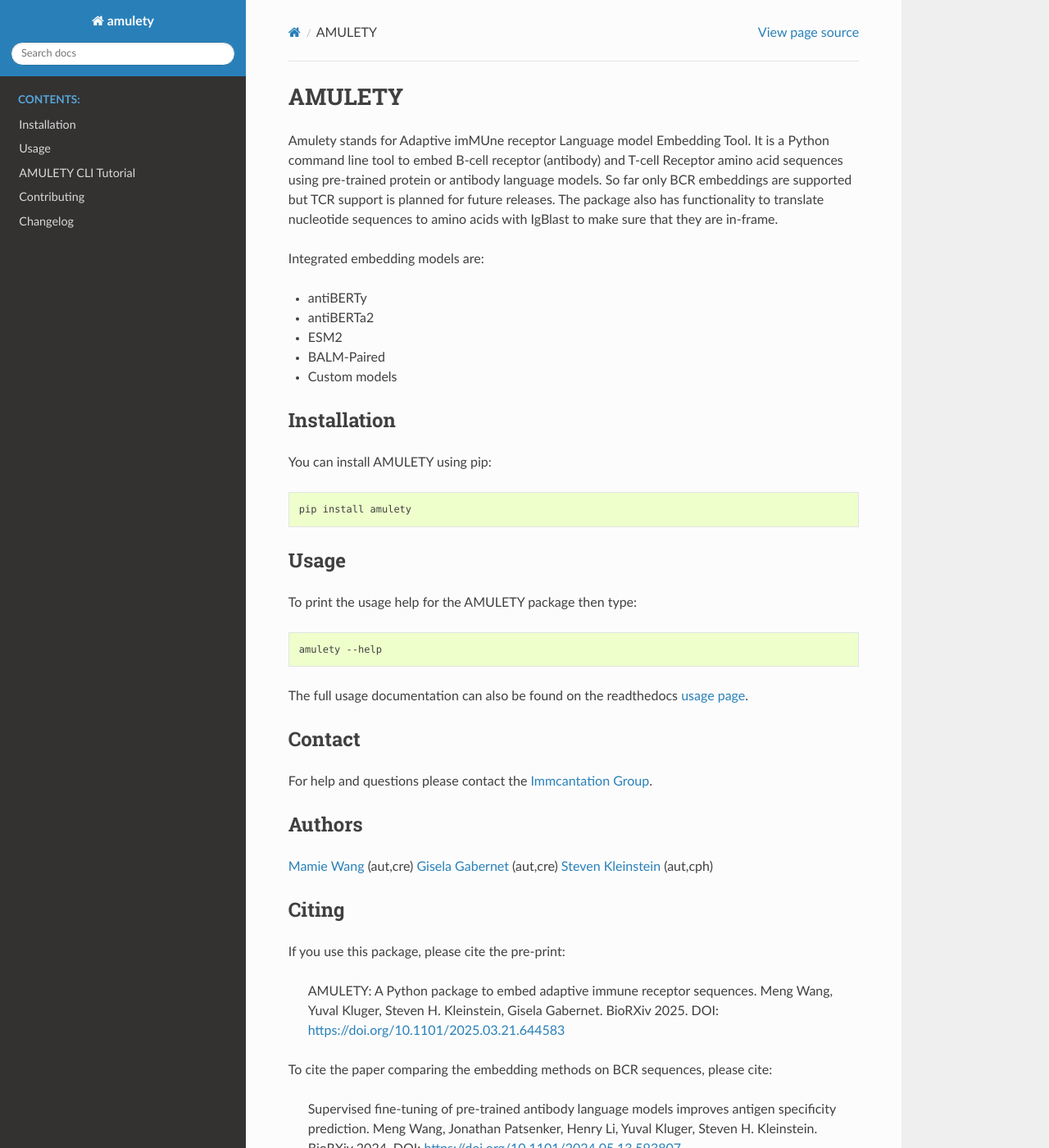
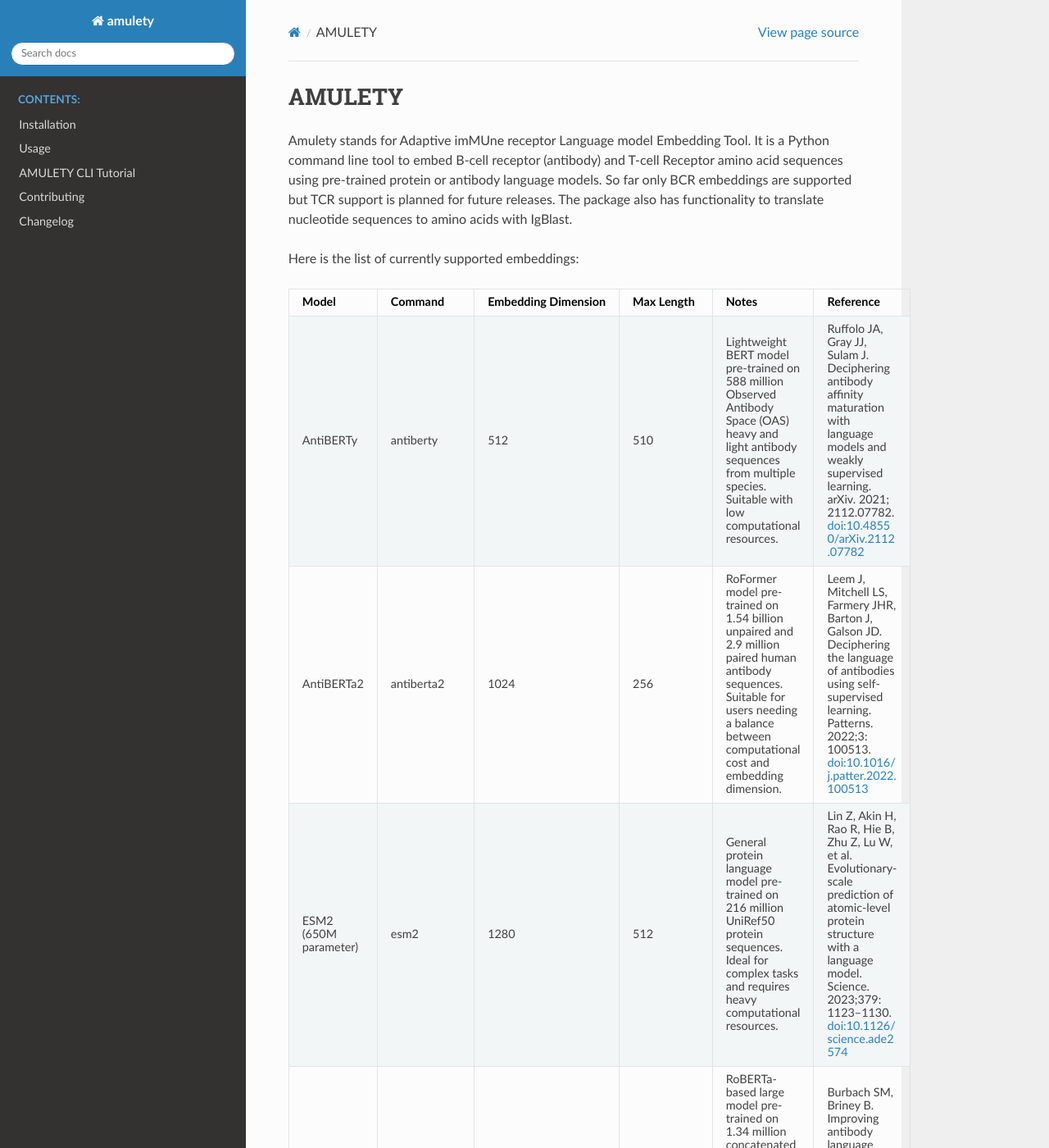
Before and after one commit to immcantation/amulety, a Sphinx documentation site: the page built from docs/index.rst, in a window 1280 px wide and 1400 px high. Shown: the whole window at 82% size. Built offline with Sphinx 7.4.7 and the Read the Docs theme 3.1.0, drawn with Linux system fonts in a browser that asks for light colours; some of the changed text lies outside the part shown.

Commit message:
improve docs

```diff
--- a/README.md
+++ b/README.md
@@ -1,15 +1,17 @@
 # AMULETY
 
 Amulety stands for Adaptive imMUne receptor Language model Embedding Tool.
-It is a Python command line tool to embed B-cell receptor (antibody) and T-cell Receptor amino acid sequences using pre-trained protein or antibody language models. So far only BCR embeddings are supported but TCR support is planned for future releases. The package also has functionality to translate nucleotide sequences to amino acids with IgBlast to make sure that they are in-frame.
+It is a Python command line tool to embed B-cell receptor (antibody) and T-cell Receptor amino acid sequences using pre-trained protein or antibody language models. So far only BCR embeddings are supported but TCR support is planned for future releases. The package also has functionality to translate nucleotide sequences to amino acids with IgBlast.
 
-Integrated embedding models are:
+Here is the list of currently supported embeddings:
 
-- antiBERTy
-- antiBERTa2
-- ESM2
-- BALM-Paired
-- Custom models
+| Model                 | Command     | Embedding Dimension | Max Length   | Notes                                                                                                                                                                                         | Reference                                                                                                                                                                                                                                    |
+| --------------------- | ----------- | ------------------- | ------------ | --------------------------------------------------------------------------------------------------------------------------------------------------------------------------------------------- | -------------------------------------------------------------------------------------------------------------------------------------------------------------------------------------------------------------------------------------------- |
+| AntiBERTy             | antiberty   | 512                 | 510          | Lightweight BERT model pre-trained on 588 million Observed Antibody Space (OAS) heavy and light antibody sequences from multiple species. Suitable with low computational resources.          | Ruffolo JA, Gray JJ, Sulam J. Deciphering antibody affinity maturation with language models and weakly supervised learning. arXiv. 2021; 2112.07782. [doi:10.48550/arXiv.2112.07782](https://doi.org/10.48550/arXiv.2112.07782)              |
+| AntiBERTa2            | antiberta2  | 1024                | 256          | RoFormer model pre-trained on 1.54 billion unpaired and 2.9 million paired human antibody sequences. Suitable for users needing a balance between computational cost and embedding dimension. | Leem J, Mitchell LS, Farmery JHR, Barton J, Galson JD. Deciphering the language of antibodies using self-supervised learning. Patterns. 2022;3: 100513. [doi:10.1016/j.patter.2022.100513](https://doi.org/10.1016/j.patter.2022.100513)     |
+| ESM2 (650M parameter) | esm2        | 1280                | 512          | General protein language model pre-trained on 216 million UniRef50 protein sequences. Ideal for complex tasks and requires heavy computational resources.                                     | Lin Z, Akin H, Rao R, Hie B, Zhu Z, Lu W, et al. Evolutionary-scale prediction of atomic-level protein structure with a language model. Science. 2023;379: 1123–1130. [doi:10.1126/science.ade2574](https://doi.org/10.1126/science.ade2574) |
+| BALM-paired           | balm_paired | 1024                | 510          | RoBERTa-based large model pre-trained on 1.34 million concatenated heavy and light chain human antibody sequences. Specialized model for paired chain embeddings.                             | Burbach SM, Briney B. Improving antibody language models with native pairing. Patterns. 2024;5. [doi:10.1016/j.patter.2024.100967](https://doi.org/10.1016/j.patter.2024.100967)                                                             |
+| User-specified model  | custommodel | Configurable        | Configurable | Offers flexibility for users with pre-trained custom models.                                                                                                                                  |                                                                                                                                                                                                                                              |
 
 ## Installation
 
```
Also changed, not shown: CHANGELOG.md (+4 -2 lines), docs/usage.rst (+8 -0 lines).
